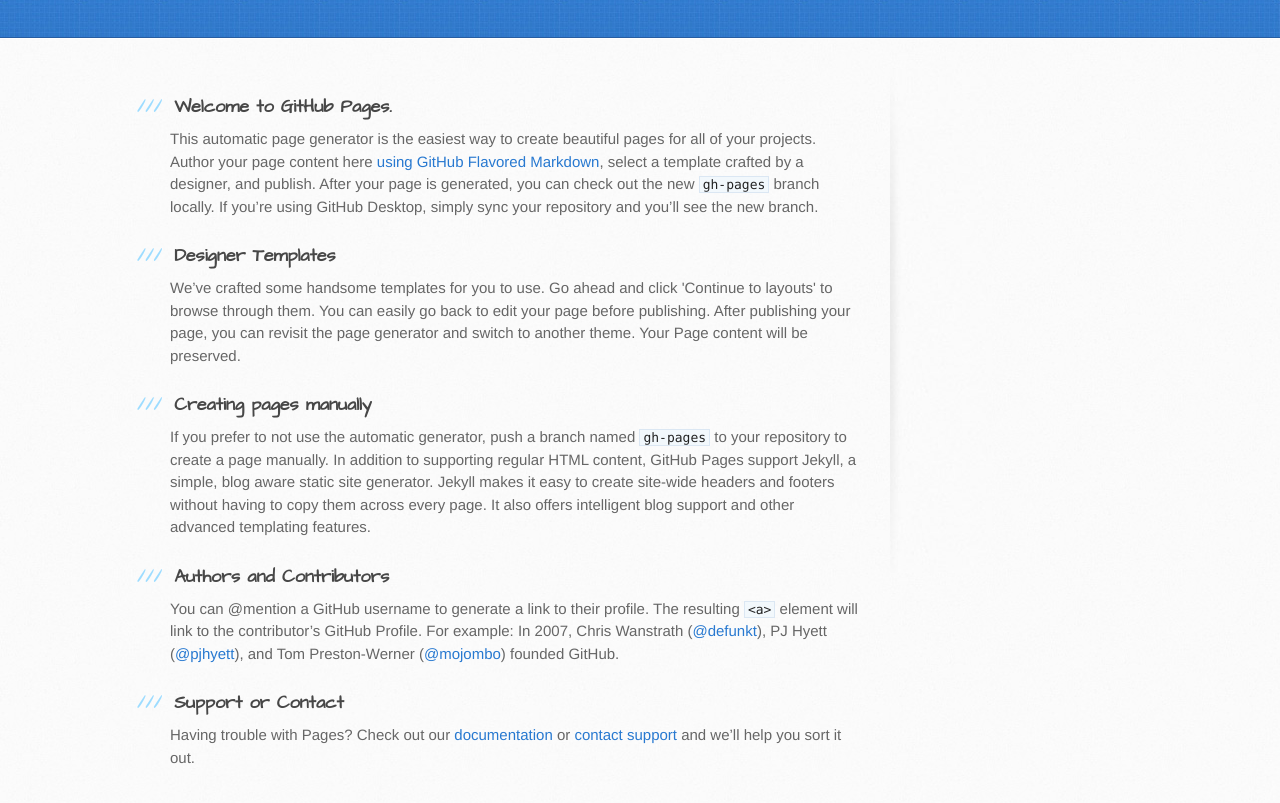
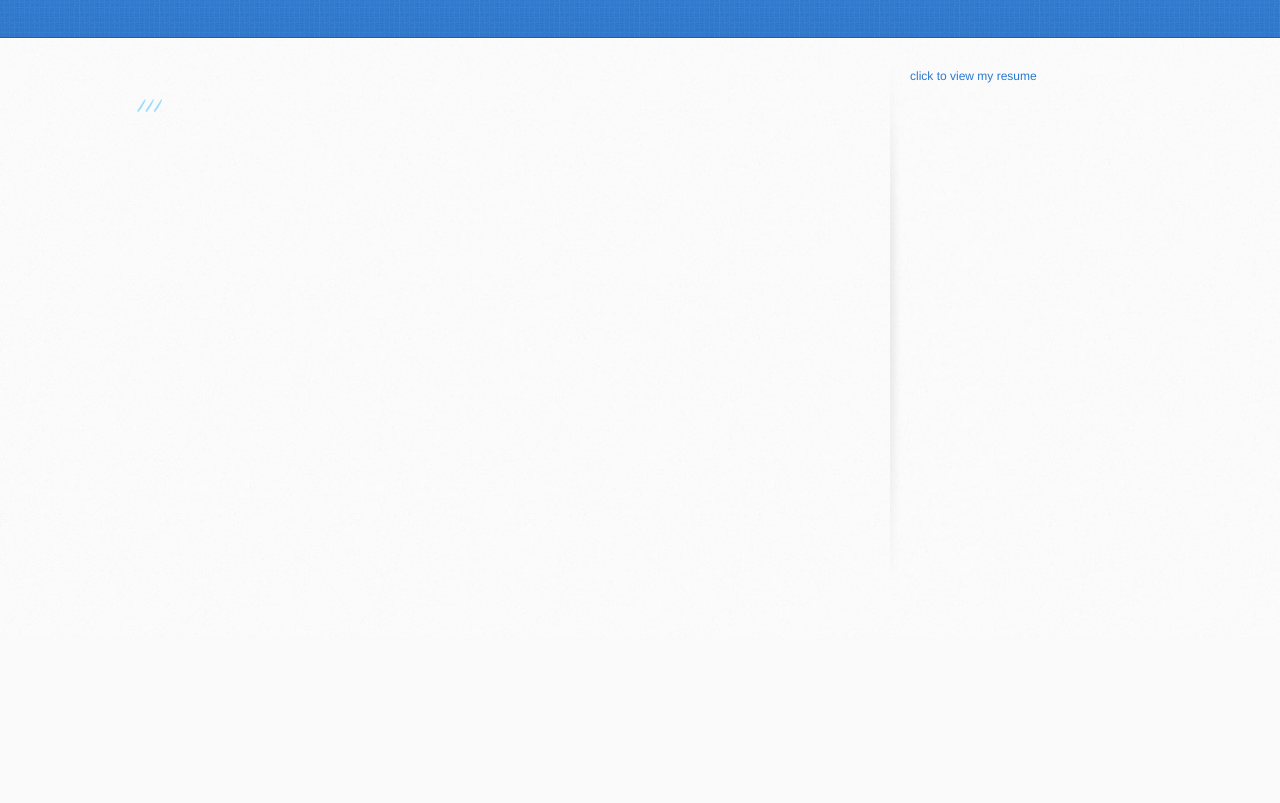
Before and after one commit to owen002/owen002.github.io, a plain HTML site: page index.html in a window 1280 px wide. Shown: the part 163-966 px from the top of the page. After the commit the page ends 800 px from the top, so only its background shows below. Drawn offline with Linux system fonts and the light colour scheme.

```diff
--- a/index.html
+++ b/index.html
@@ -30,56 +30,15 @@
 <div id="content-wrapper">
     <div class="inner clearfix">
         <section id="main-content">
-            <h3>
-                <a id="welcome-to-github-pages" class="anchor" href="#welcome-to-github-pages" aria-hidden="true"><span
-                        aria-hidden="true" class="octicon octicon-link"></span></a>Welcome to GitHub Pages.</h3>
-
-            <p>This automatic page generator is the easiest way to create beautiful pages for all of your projects.
-                Author your page content here <a href="https://guides.github.com/features/mastering-markdown/">using
-                    GitHub Flavored Markdown</a>, select a template crafted by a designer, and publish. After your page
-                is generated, you can check out the new <code>gh-pages</code> branch locally. If you’re using GitHub
-                Desktop, simply sync your repository and you’ll see the new branch.</p>
-
-            <h3>
-                <a id="designer-templates" class="anchor" href="#designer-templates" aria-hidden="true"><span
-                        aria-hidden="true" class="octicon octicon-link"></span></a>Designer Templates</h3>
-
-            <p>We’ve crafted some handsome templates for you to use. Go ahead and click 'Continue to layouts' to browse
-                through them. You can easily go back to edit your page before publishing. After publishing your page,
-                you can revisit the page generator and switch to another theme. Your Page content will be preserved.</p>
-
-            <h3>
-                <a id="creating-pages-manually" class="anchor" href="#creating-pages-manually" aria-hidden="true"><span
-                        aria-hidden="true" class="octicon octicon-link"></span></a>Creating pages manually</h3>
-
-            <p>If you prefer to not use the automatic generator, push a branch named <code>gh-pages</code> to your
-                repository to create a page manually. In addition to supporting regular HTML content, GitHub Pages
-                support Jekyll, a simple, blog aware static site generator. Jekyll makes it easy to create site-wide
-                headers and footers without having to copy them across every page. It also offers intelligent blog
-                support and other advanced templating features.</p>
-
-            <h3>
-                <a id="authors-and-contributors" class="anchor" href="#authors-and-contributors"
-                   aria-hidden="true"><span aria-hidden="true" class="octicon octicon-link"></span></a>Authors and
-                Contributors</h3>
-
-            <p>You can @mention a GitHub username to generate a link to their profile. The resulting <code>
-                &lt;a&gt;</code> element will link to the contributor’s GitHub Profile. For example: In 2007, Chris
-                Wanstrath (<a href="https://github.com/defunkt" class="user-mention">@defunkt</a>), PJ Hyett (<a
-                        href="https://github.com/pjhyett" class="user-mention">@pjhyett</a>), and Tom Preston-Werner (<a
-                        href="https://github.com/mojombo" class="user-mention">@mojombo</a>) founded GitHub.</p>
-
-            <h3>
-                <a id="support-or-contact" class="anchor" href="#support-or-contact" aria-hidden="true"><span
-                        aria-hidden="true" class="octicon octicon-link"></span></a>Support or Contact</h3>
-
-            <p>Having trouble with Pages? Check out our <a href="https://help.github.com/pages">documentation</a> or <a
-                    href="https://github.com/contact">contact support</a> and we’ll help you sort it out.</p>
+            <h3></h3>
+            <p></p>
         </section>
 
         <aside id="sidebar">
             <p>
-                <a href="markdowntemp/index.html"></a>
+                <a href="pages/myresume/myresume.html">
+                    click to view my resume
+                </a>
             </p>
         </aside>
     </div>
```
Also changed, not shown: 1 other file.
